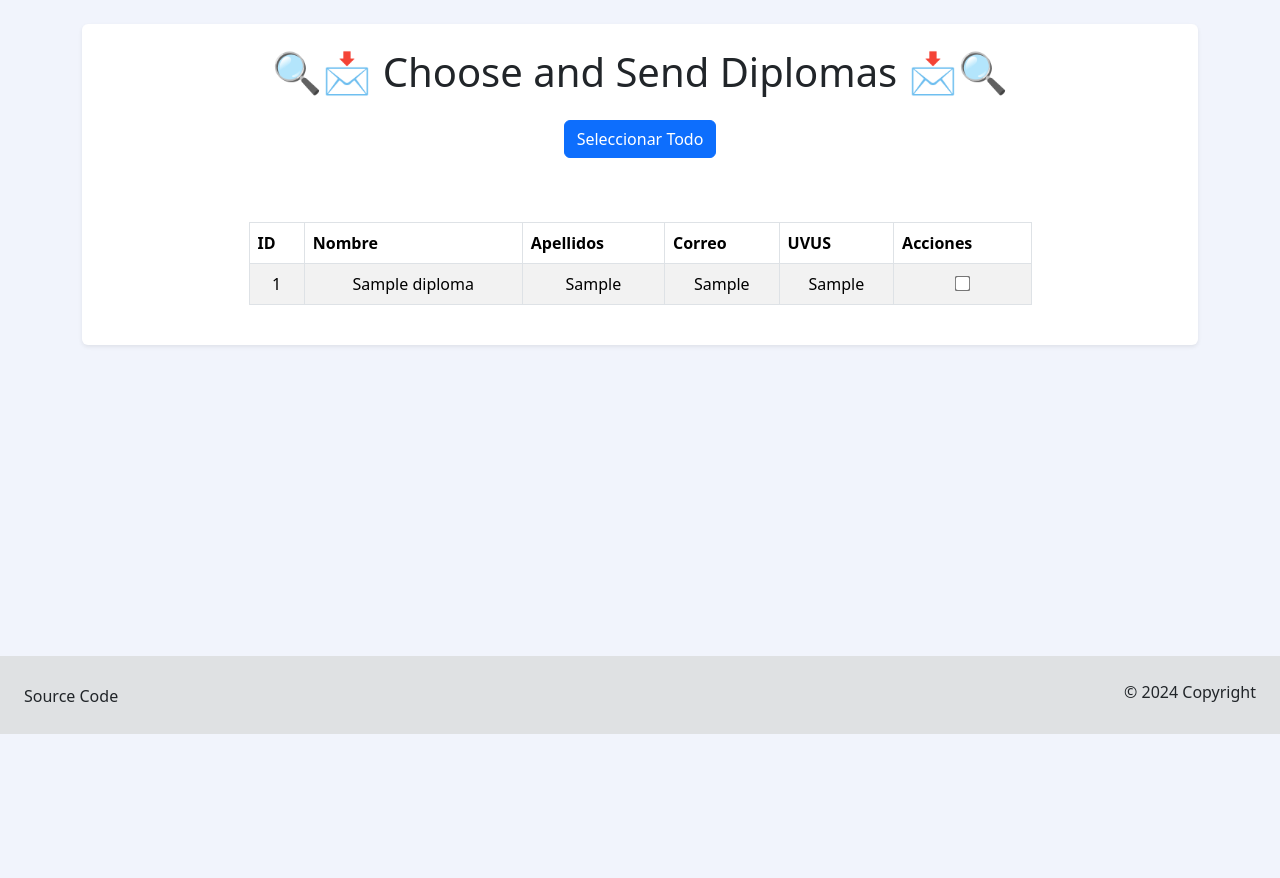
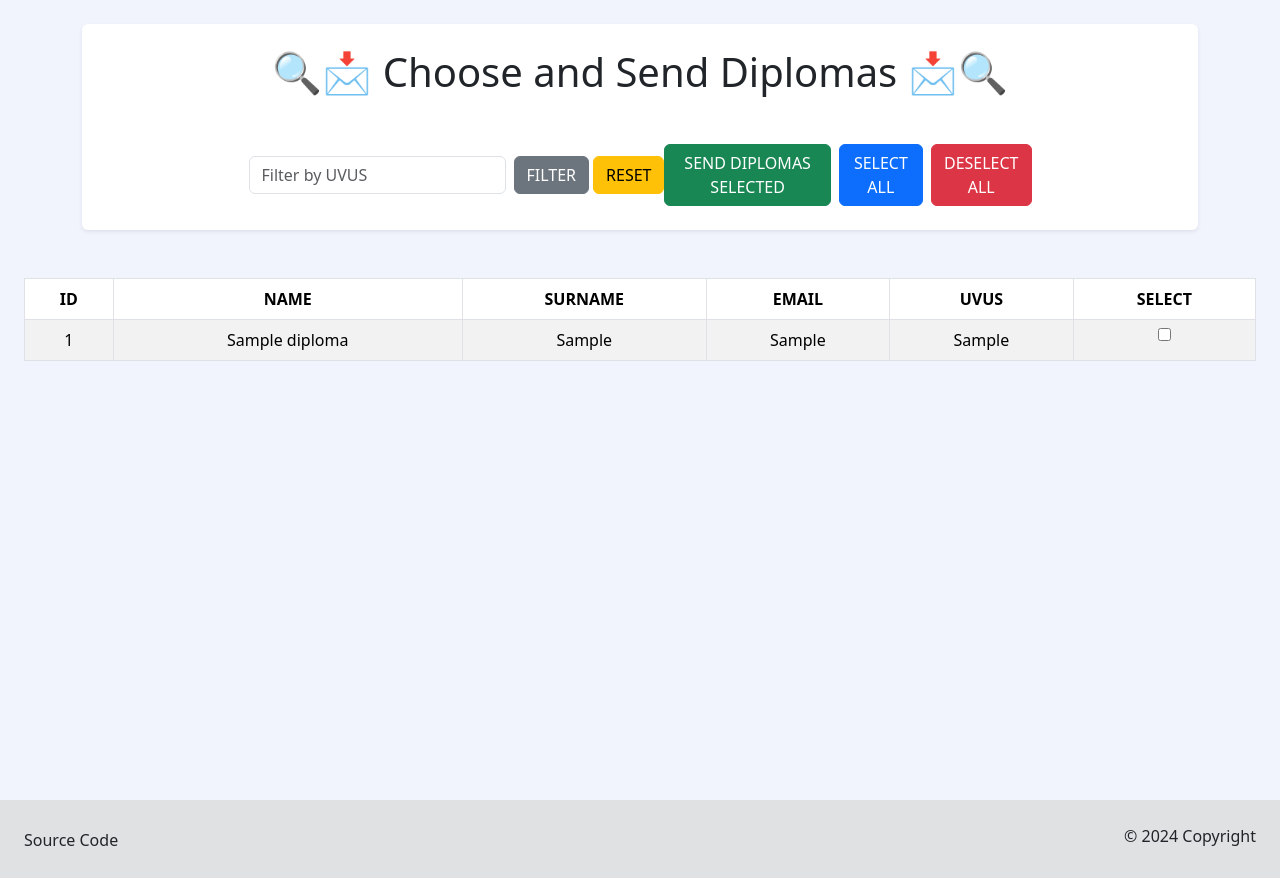
Before and after one commit to alvaroChico2408/innosoft-diplomas-1, a Flask app: page /choose_send_diplomas in a window 1280 px wide. Shown: the part 66-944 px from the top of the page. Before the commit the page ends 800 px from the top, so only its background shows below. Run offline with Flask 3, Linux system fonts and the light colour scheme; a user stored in the database is signed in; tables that the repository leaves empty hold one stand-in row (values such as "Sample post"); parts of the project's set-up code (start-up, migrations or seed data) failed here and were passed over; some libraries are stand-ins or nearby versions.

Commit message:
[feat] filtering information, buttons and style of list diplomas view

```diff
--- a/accounts/templates/choose_send_diplomas.html
+++ b/accounts/templates/choose_send_diplomas.html
@@ -2,37 +2,46 @@
 {% block title %}Choose and Send Diplomas{% endblock %}
 
 {% block body %}
+<div class="d-flex flex-column min-vh-100">
+    <!-- Container for the title -->
     <div class="container my-4">
         <div class="card shadow-sm border-0">
             <div class="row justify-content-center">
                 <div class="col-md-9 col-lg-9">
                     <div class="p-4 text-center">
-                    <h1>🔍📩 Choose and Send Diplomas 📩🔍</h1>
-                    <button class="btn btn-primary my-3" onclick="toggleSelectAll()">Seleccionar Todo</button>
+                        <h1 class="mb-5">🔍📩 Choose and Send Diplomas 📩🔍</h1>
+                        <div class="d-flex justify-content-between align-items-center">
+                            <div class="d-flex align-items-center">
+                                <input type="text" id="uvusFilter" placeholder="Filter by UVUS" class="form-control me-2" style="width: auto;">
+                                <button class="btn btn-secondary me-1" onclick="filter_by_UVUS()">FILTER</button>
+                                <button class="btn btn-warning" onclick="reset_filter_UVUS()">RESET</button>
                             </div>
-                <style>
-                    td {
-                        text-align: center; /* Centra el contenido horizontalmente */
-                        vertical-align: middle; /* Centra el contenido verticalmente */
-                    }
+                            <div class="d-flex">
+                                <button class="btn btn-success me-2" onclick="send_diplomas_selected()">SEND DIPLOMAS SELECTED</button>
+                                <button class="btn btn-primary me-2" onclick="select_all()">SELECT ALL</button>
+                                <button class="btn btn-danger" onclick="deselect_all()">DESELECT ALL</button>
+                            </div>
+                        </div>
+                    </div>
+                </div>
+            </div>
+        </div>
+    </div>
 
-                    input[type="checkbox"] {
-                        transform: scale(1.2); /* Opcional: Ajusta el tamaño del checkbox */
-                    }
-                </style>
+    <!-- Container for the table with the information and actions -->
     <div class="p-4">
         <table class="table table-bordered table-striped" style="background-color: #ffffff; color: #000000;">
-                        <thead>
+            <thead style="background-color: #484646; color: #ffffff; text-align: center;">
                 <tr>
                     <th>ID</th>
-                                <th>Nombre</th>
-                                <th>Apellidos</th>
-                                <th>Correo</th>
+                    <th>NAME</th>
+                    <th>SURNAME</th>
+                    <th>EMAIL</th>
                     <th>UVUS</th>
-                                <th>Acciones</th>
+                    <th>SELECT</th>
                 </tr>
             </thead>
-                        <tbody>
+            <tbody id="diplomaTableBody" style="text-align: center;">
                 {% for diploma in diplomas %}
                     <tr>
                         <td>{{ diploma.id }}</td>
@@ -41,7 +50,9 @@
                         <td>{{ diploma.correo }}</td>
                         <td>{{ diploma.uvus }}</td>
                         <td>
+                            <div class="d-flex justify-content-center align-items-center" style="height: 100%;">
                                 <input type="checkbox" name="select_diploma" value="{{ diploma.id }}">
+                            </div>
                         </td>
                     </tr>
                 {% endfor %}
@@ -49,16 +60,76 @@
         </table>
     </div>
 </div>
-        </div>
-    </div>
-</div>
 
 <!-- JavaScript para seleccionar o deseleccionar todas las casillas -->
 <script>
-    function toggleSelectAll() {
+    function select_all() {
         const checkboxes = document.querySelectorAll('input[name="select_diploma"]');
-        const allChecked = Array.from(checkboxes).every(checkbox => checkbox.checked);
-        checkboxes.forEach(checkbox => checkbox.checked = !allChecked);
+        checkboxes.forEach(checkbox => checkbox.checked = true);
+    }
+
+    function deselect_all() {
+        const checkboxes = document.querySelectorAll('input[name="select_diploma"]');
+        checkboxes.forEach(checkbox => checkbox.checked = false);
+    }
+
+    function filter_by_UVUS() {
+        const filterValue = document.getElementById('uvusFilter').value.toLowerCase().trim();
+        const rows = document.querySelectorAll('#diplomaTableBody tr');
+
+        rows.forEach(row => {
+            const uvusCell = row.cells[4]; // Columna de UVUS
+            if (uvusCell) {
+                const uvusText = uvusCell.textContent.toLowerCase().trim();
+                // Mostrar solo las filas que coinciden exactamente con el filtro
+                row.style.display = uvusText === filterValue ? '' : 'none';
+            }
+        });
+    }
+
+    function reset_filter_UVUS() {
+        document.getElementById('uvusFilter').value = ''; // Limpiar el campo de entrada
+        const rows = document.querySelectorAll('#diplomaTableBody tr');
+        rows.forEach(row => {
+            row.style.display = ''; // Mostrar todas las filas
+        });
+    }
+
+    function send_diplomas_selected() {
+        console.log('Sending diplomas selected');
+        /*
+        const selectedDiplomas = [];
+    const checkboxes = document.querySelectorAll('input[name="select_diploma"]:checked');
+    checkboxes.forEach(checkbox => {
+        selectedDiplomas.push(checkbox.value);
+    });
+
+    if (selectedDiplomas.length === 0) {
+        alert('Please select at least one diploma to send.');
+        return;
+    }
+
+    // Enviar los IDs seleccionados al servidor
+    fetch('/send_diplomas', {
+        method: 'POST',
+        headers: {
+            'Content-Type': 'application/json'
+        },
+        body: JSON.stringify({ diploma_ids: selectedDiplomas })
+    })
+    .then(response => response.json())
+    .then(data => {
+        if (data.success) {
+            alert('Diplomas sent successfully!');
+        } else {
+            alert('There was an error sending diplomas.');
+        }
+    })
+    .catch(error => {
+        console.error('Error:', error);
+        alert('There was an error sending diplomas.');
+    });
+        */
     }
 </script>
 {% endblock %}
```
Lines whose indentation alone changed are shown as unchanged.
